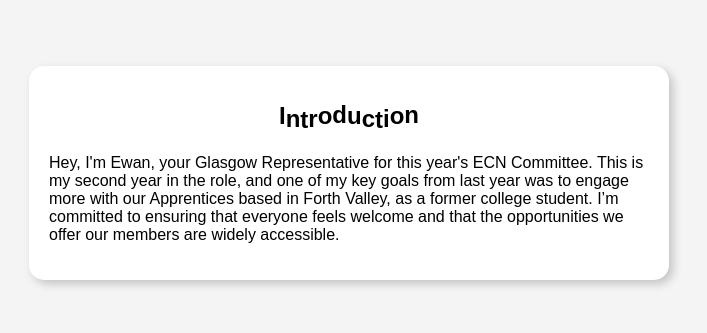
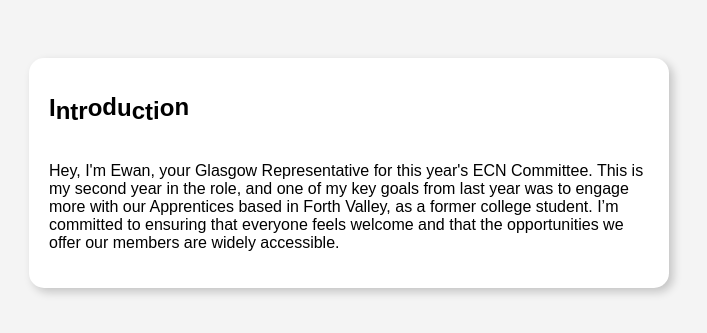
Before and after one commit to EwanFYEG/SharePoint-Hosting, a plain HTML site: page index.html in a window 1280 px wide. Shown: the part 235-568 px from the top of the page, without its empty margins (291-998 px from the left). Drawn offline with Linux system fonts and the light colour scheme.

Commit message:
Update index.html

```diff
--- a/index.html
+++ b/index.html
@@ -20,10 +20,11 @@
             box-shadow: 4px 4px 10px rgba(0, 0, 0, 0.2);
             max-width: 600px;
             width: 90%;
-            text-align: left; /* Align text to the left */
+            text-align: left; /* Aligns all text inside the box to the left */
         }
-        .bouncy-text {
-            text-align: center; /* Keeps the bouncing header centered */
+        h2.bouncy-text {
+            display: inline-block;
+            text-align: left; /* Ensures title aligns left */
         }
         .bouncy-text span {
             display: inline-block;
```
